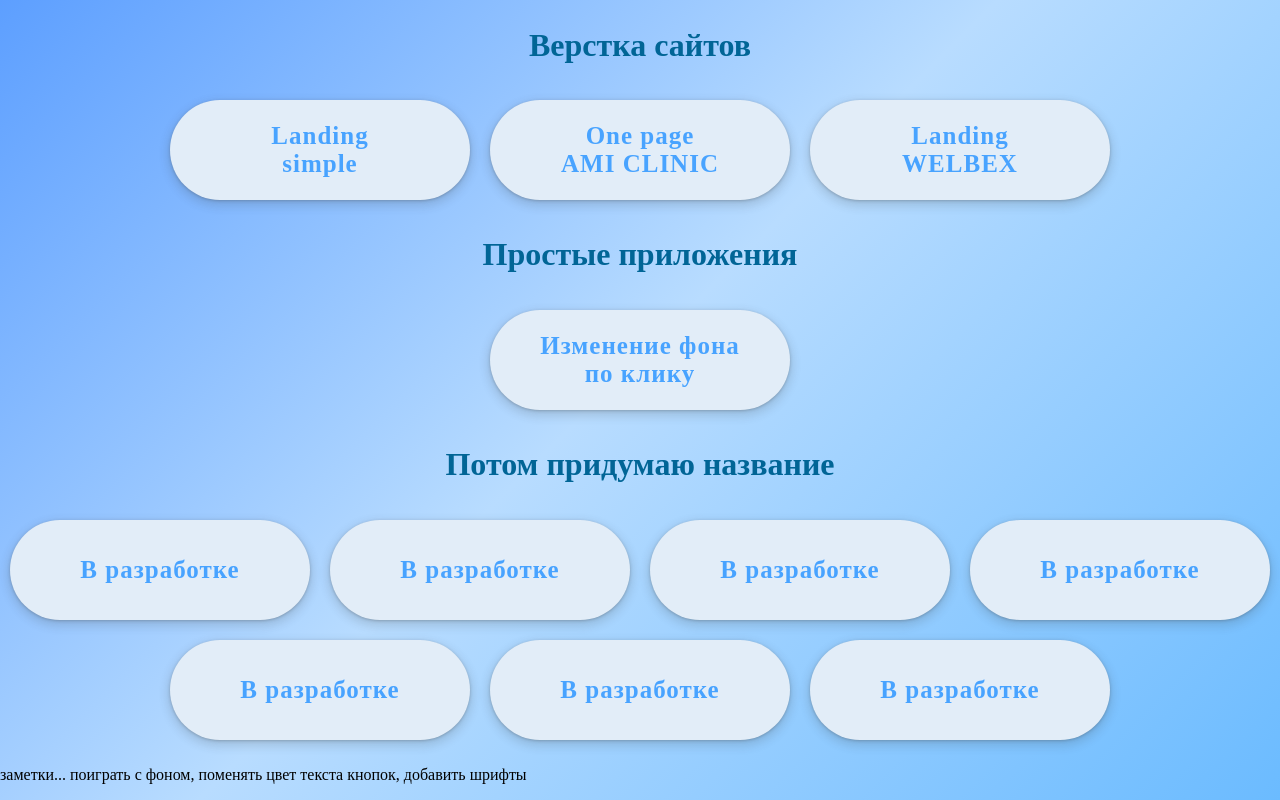
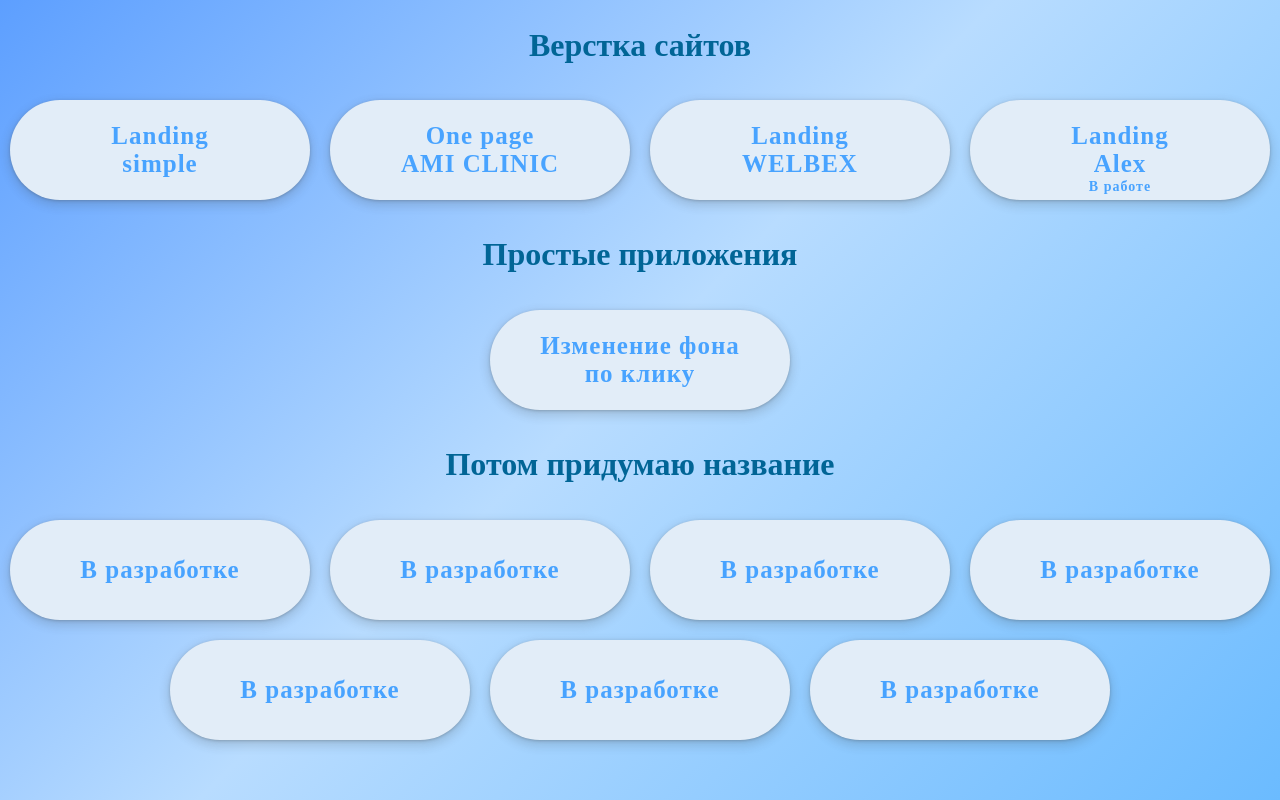
Before and after one commit to LonitLu/my-projects, a plain HTML site: page index.html in a window 1280 px wide. Drawn offline with Linux system fonts and the light colour scheme.

Commit message:
добавил alex landing

```diff
--- a/css/style.css
+++ b/css/style.css
@@ -88,3 +88,14 @@ h2 {
 .btn:disabled {
   box-shadow: rgba(60, 64, 67, .3) 0 1px 3px 0, rgba(60, 64, 67, .15) 0 4px 8px 3px;
 }
+
+
+.btn {
+  position: relative;
+}
+
+.buttons span {
+  font-size: 14px;
+  position: absolute;
+  bottom: 5px;
+}
--- a/index.html
+++ b/index.html
@@ -17,6 +17,7 @@
       <a class="btn" target="_ blank" href="https://lonitlu.github.io/Landing-simple/">Landing <br> simple</a>
       <a class="btn" target="_ blank" href="https://lonitlu.github.io/One-page-AMI-CLINIC/">One page <br> AMI CLINIC</a>
       <a class="btn" target="_ blank" href="https://lonitlu.github.io/Landing-WELBEX/">Landing <br> WELBEX</a>
+      <a class="btn" target="_ blank" href="https://lonitlu.github.io/Alex-landing/">Landing <br> Alex <span>В работе</span></a>
     </div>
 
     <h2>Простые приложения</h2>
@@ -36,8 +37,6 @@
     </div>
   </div>
 
-  <p>заметки... поиграть с фоном, поменять цвет текста кнопок, добавить шрифты</p>
-
   <link rel="stylesheet" href="JS\main.js">
 </body>
 
```
